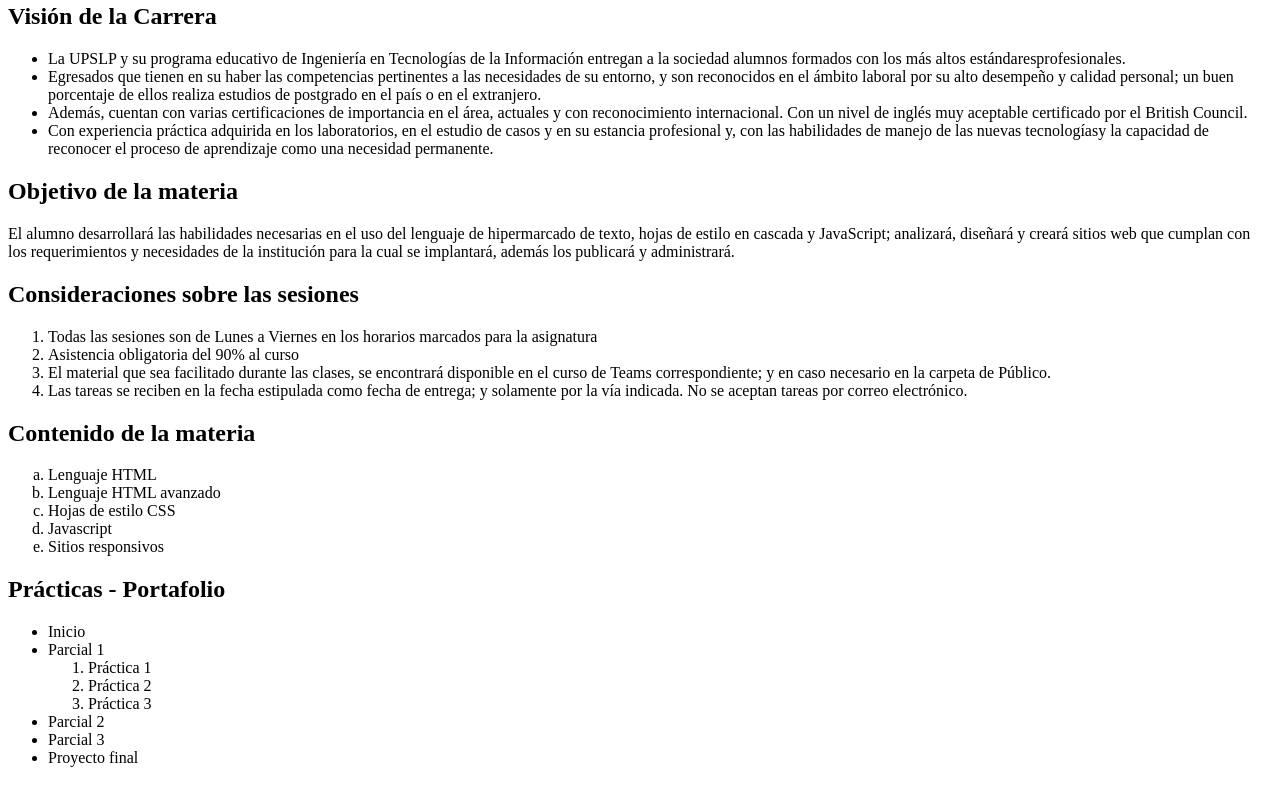
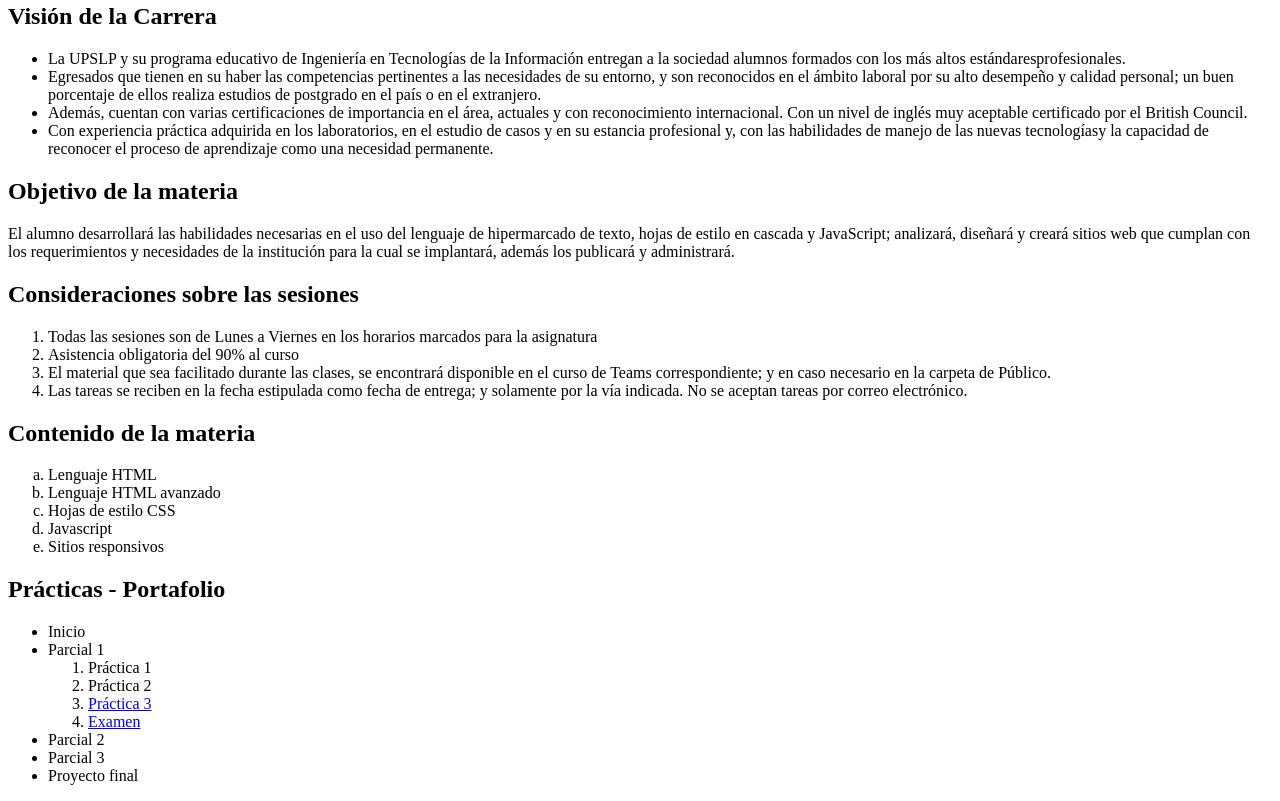
Before and after one commit to Gabrieljf25/PROYECTO, a plain HTML site: page index.html in a window 1280 px wide. Shown: the part 719-1520 px from the top of the page. Drawn offline with Linux system fonts and the light colour scheme.

Commit message:
index.html

```diff
--- a/index.html
+++ b/index.html
@@ -78,7 +78,8 @@ problemas de la sociedad.</p>
 
 		<li>Práctica 1</li>
 		<li>Práctica 2</li>
-		<li>Práctica 3</li>
+		<li><a href="https://gabrieljf25.github.io/PROYECTO/index3">Práctica 3</a></li>
+		<li><a href="https://gabrieljf25.github.io/PROYECTO/index4">Examen</a></li>
 	</ol>
 
 
```
